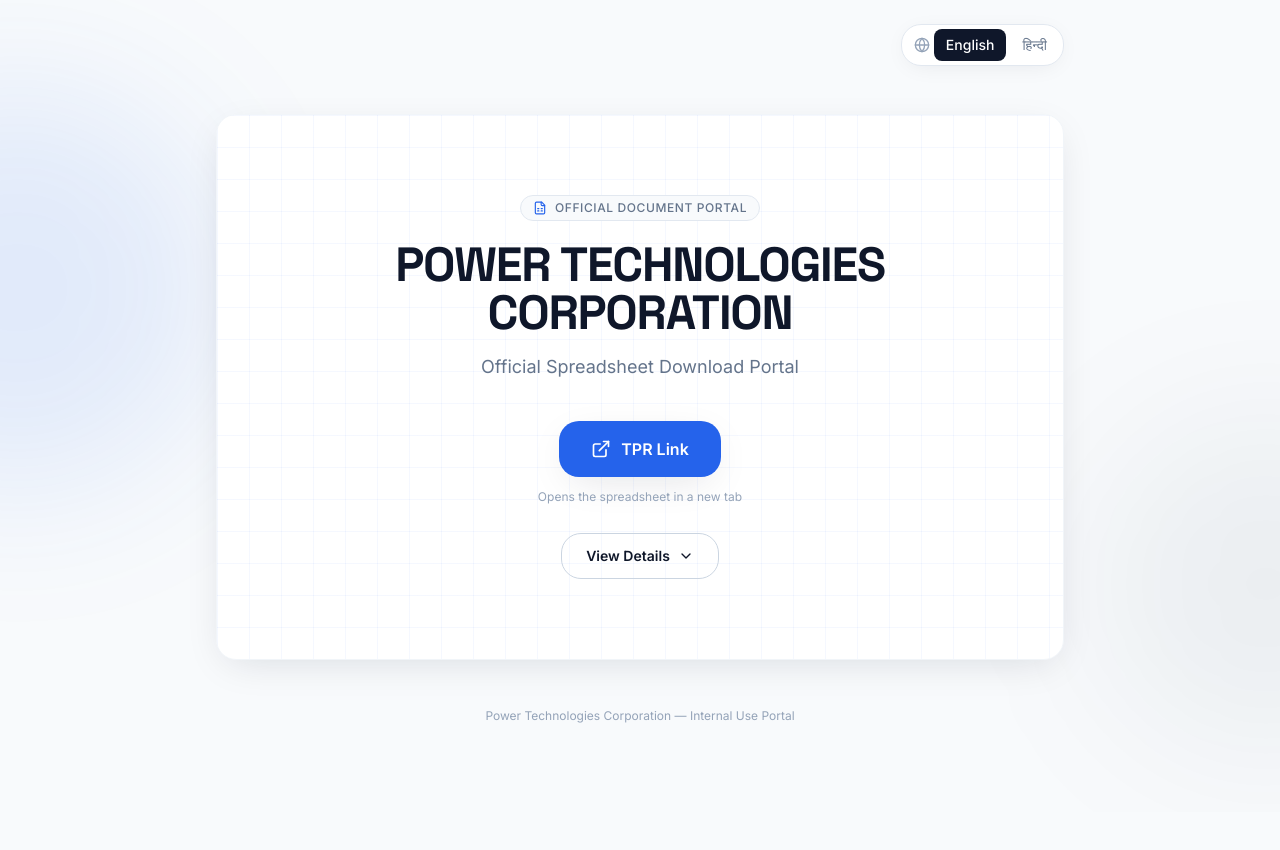
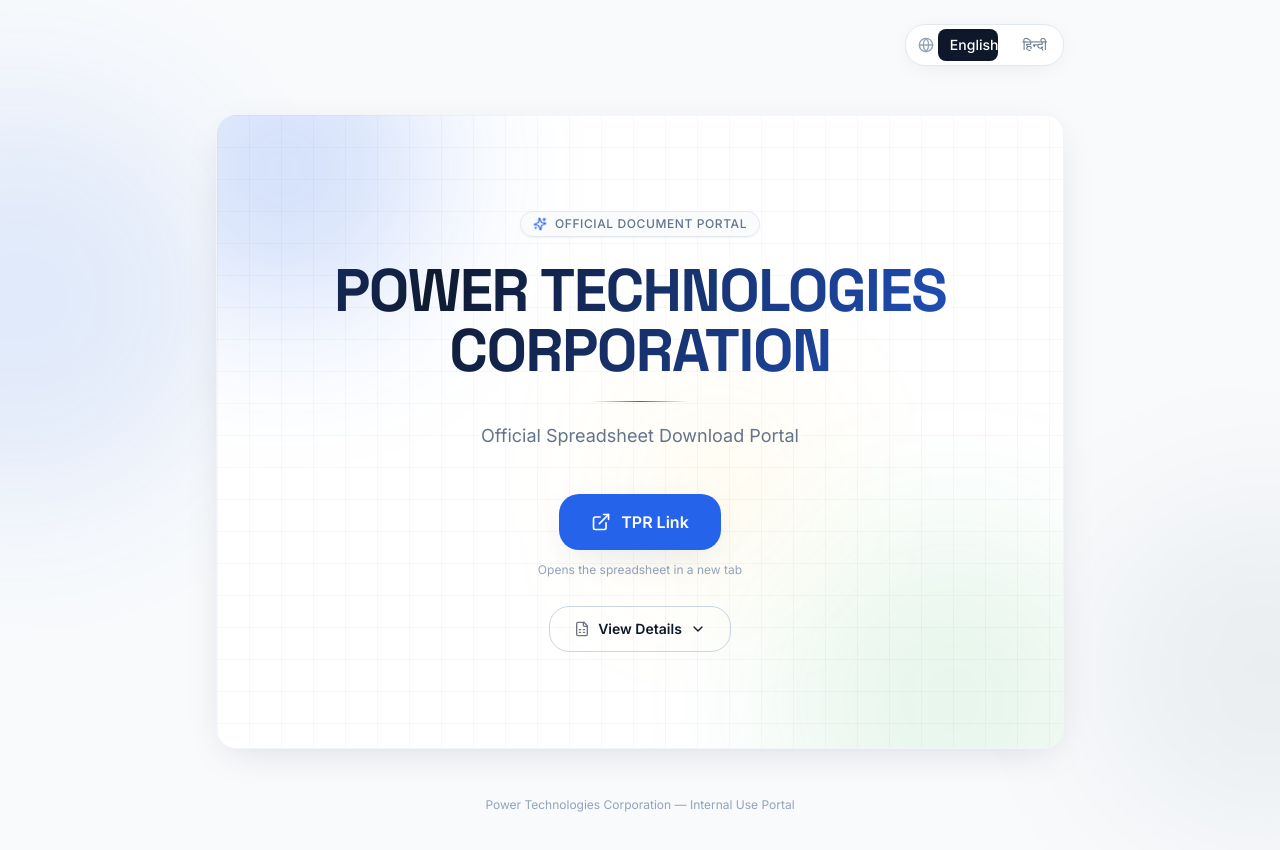
Before and after one commit to Krishgarg2708/PTC-Portal, a React (Vite) app: page / in a window 1280 px wide. Shown: the top 850 px of the page. Before the commit the page ends 812 px from the top, so only its background shows below. Built offline with nearby package versions, Linux system fonts and the light colour scheme.

Commit message:
Add files via upload

```diff
--- a/src/components/AccessRow.tsx
+++ b/src/components/AccessRow.tsx
@@ -14,17 +14,20 @@ export default function AccessRow({ entry, swatchClass, icon = 'user', index }:
 
   return (
     <motion.div
-      initial={{ opacity: 0, y: 10 }}
-      animate={{ opacity: 1, y: 0 }}
-      transition={{ delay: index * 0.05, duration: 0.35 }}
-      className="flex items-start gap-4 rounded-xl border border-slate-100 bg-white p-4 shadow-sm"
+      initial={{ opacity: 0, x: -14 }}
+      animate={{ opacity: 1, x: 0 }}
+      transition={{ delay: index * 0.07, duration: 0.4, ease: [0.16, 1, 0.3, 1] }}
+      whileHover={{ x: 4, borderColor: '#2563EB', boxShadow: '0 8px 24px -10px rgba(37,99,235,0.35)' }}
+      className="flex items-start gap-4 rounded-xl border border-slate-100 bg-white p-4 shadow-sm transition-shadow"
     >
-      <span
+      <motion.span
+        whileHover={{ rotate: 8, scale: 1.1 }}
+        transition={{ type: 'spring', stiffness: 300, damping: 15 }}
         className={`mt-0.5 flex h-9 w-9 shrink-0 items-center justify-center rounded-lg ${swatchClass}`}
         aria-hidden="true"
       >
         <Icon className="h-4 w-4 text-primary" />
-      </span>
+      </motion.span>
       <div className="min-w-0">
         <p className="font-display text-sm font-semibold text-primary">{entry.role}</p>
         <p className="mt-0.5 truncate font-mono text-sm text-accent">{entry.email}</p>
--- a/src/components/DetailsPanel.tsx
+++ b/src/components/DetailsPanel.tsx
@@ -18,22 +18,41 @@ export default function DetailsPanel({ open, t }: Props) {
           initial={{ height: 0, opacity: 0 }}
           animate={{ height: 'auto', opacity: 1 }}
           exit={{ height: 0, opacity: 0 }}
-          transition={{ duration: 0.4, ease: [0.16, 1, 0.3, 1] }}
+          transition={{ duration: 0.45, ease: [0.16, 1, 0.3, 1] }}
           className="overflow-hidden"
         >
-          <div className="mt-8 rounded-xl2 border border-slate-100 bg-white p-6 shadow-soft sm:p-8">
-            <div className="flex items-center gap-3">
-              <span className="flex h-10 w-10 items-center justify-center rounded-lg bg-accent/10">
+          <motion.div
+            initial={{ y: -12, opacity: 0 }}
+            animate={{ y: 0, opacity: 1 }}
+            exit={{ y: -8, opacity: 0 }}
+            transition={{ duration: 0.4, delay: 0.05, ease: [0.16, 1, 0.3, 1] }}
+            className="glass-panel mt-8 rounded-xl2 border border-slate-100 p-6 shadow-soft sm:p-8"
+          >
+            <motion.div
+              initial={{ opacity: 0, x: -10 }}
+              animate={{ opacity: 1, x: 0 }}
+              transition={{ delay: 0.15, duration: 0.35 }}
+              className="flex items-center gap-3"
+            >
+              <motion.span
+                whileHover={{ rotate: -6, scale: 1.08 }}
+                className="flex h-10 w-10 items-center justify-center rounded-lg bg-accent/10"
+              >
                 <FileSpreadsheet className="h-5 w-5 text-accent" aria-hidden="true" />
-              </span>
+              </motion.span>
               <h2 className="font-display text-xl font-semibold text-primary">
                 {t.detailsTitle}
               </h2>
-            </div>
+            </motion.div>
 
-            <p className="mt-4 text-sm leading-relaxed text-slate-600 sm:text-base">
+            <motion.p
+              initial={{ opacity: 0 }}
+              animate={{ opacity: 1 }}
+              transition={{ delay: 0.22, duration: 0.4 }}
+              className="mt-4 text-sm leading-relaxed text-slate-600 sm:text-base"
+            >
               {t.description}
-            </p>
+            </motion.p>
 
             <div className="mt-6 grid gap-6 sm:grid-cols-[minmax(0,220px)_1fr]">
               <MiniSheet />
@@ -51,23 +70,39 @@ export default function DetailsPanel({ open, t }: Props) {
               </div>
             </div>
 
-            <div className="mt-8 rounded-xl bg-slate-50 p-5">
+            <motion.div
+              initial={{ opacity: 0, y: 10 }}
+              animate={{ opacity: 1, y: 0 }}
+              transition={{ delay: 0.4, duration: 0.4 }}
+              className="mt-8 rounded-xl bg-slate-50 p-5"
+            >
               <div className="flex items-center gap-2">
-                <Info className="h-4 w-4 text-accent" aria-hidden="true" />
+                <motion.span
+                  animate={{ scale: [1, 1.15, 1] }}
+                  transition={{ duration: 2.2, repeat: Infinity, ease: 'easeInOut' }}
+                >
+                  <Info className="h-4 w-4 text-accent" aria-hidden="true" />
+                </motion.span>
                 <h3 className="font-display text-sm font-semibold text-primary">
                   {t.notesTitle}
                 </h3>
               </div>
               <ul className="mt-3 space-y-2">
                 {t.notes.map((note, i) => (
-                  <li key={i} className="flex gap-2 text-sm text-slate-600">
+                  <motion.li
+                    key={i}
+                    initial={{ opacity: 0, x: -8 }}
+                    animate={{ opacity: 1, x: 0 }}
+                    transition={{ delay: 0.45 + i * 0.06, duration: 0.3 }}
+                    className="flex gap-2 text-sm text-slate-600"
+                  >
                     <span className="mt-2 h-1 w-1 shrink-0 rounded-full bg-slate-400" />
                     {note}
-                  </li>
+                  </motion.li>
                 ))}
               </ul>
-            </div>
-          </div>
+            </motion.div>
+          </motion.div>
         </motion.section>
       )}
     </AnimatePresence>
--- a/src/components/Footer.tsx
+++ b/src/components/Footer.tsx
@@ -1,3 +1,4 @@
+import { motion } from 'framer-motion';
 import type { Translation } from '../i18n/translations';
 
 interface Props {
@@ -6,8 +7,13 @@ interface Props {
 
 export default function Footer({ t }: Props) {
   return (
-    <footer className="mx-auto mt-12 max-w-3xl pb-10 text-center">
+    <motion.footer
+      initial={{ opacity: 0 }}
+      animate={{ opacity: 1 }}
+      transition={{ delay: 0.5, duration: 0.6 }}
+      className="mx-auto mt-12 max-w-3xl pb-10 text-center"
+    >
       <p className="text-xs text-slate-400">{t.footerNote}</p>
-    </footer>
+    </motion.footer>
   );
 }
--- a/src/components/Hero.tsx
+++ b/src/components/Hero.tsx
@@ -1,5 +1,5 @@
 import { motion } from 'framer-motion';
-import { ChevronDown, ExternalLink, FileSpreadsheet } from 'lucide-react';
+import { ChevronDown, ExternalLink, FileSpreadsheet, Sparkles } from 'lucide-react';
 import type { Translation } from '../i18n/translations';
 
 const SPREADSHEET_URL =
@@ -17,37 +17,63 @@ export default function Hero({ t, detailsOpen, toggleDetails }: Props) {
   };
 
   return (
-    <section className="relative overflow-hidden rounded-xl2 border border-slate-100 bg-white px-6 py-14 shadow-soft sm:px-12 sm:py-20">
+    <section className="relative overflow-hidden rounded-xl2 border border-slate-100 bg-white px-6 py-16 shadow-soft sm:px-12 sm:py-24">
+      {/* Ambient background layers */}
       <div
         className="blueprint-grid pointer-events-none absolute inset-0 animate-gridpulse"
         aria-hidden="true"
       />
+      <div
+        className="aurora-orb animate-float-slow left-[-6rem] top-[-4rem] h-72 w-72 bg-accent/20"
+        aria-hidden="true"
+      />
+      <div
+        className="aurora-orb animate-float-slower bottom-[-6rem] right-[-4rem] h-80 w-80 bg-success/10"
+        aria-hidden="true"
+      />
+      <div
+        className="aurora-orb animate-float-slow right-1/3 top-1/2 h-40 w-40 bg-warning/10"
+        aria-hidden="true"
+        style={{ animationDelay: '2s' }}
+      />
 
       <div className="relative mx-auto max-w-2xl text-center">
         <motion.div
-          initial={{ opacity: 0, y: 8 }}
-          animate={{ opacity: 1, y: 0 }}
-          transition={{ duration: 0.4 }}
-          className="inline-flex items-center gap-2 rounded-full border border-slate-200 bg-slate-50 px-3 py-1 text-xs font-medium uppercase tracking-wider text-slate-500"
+          initial={{ opacity: 0, y: 8, scale: 0.9 }}
+          animate={{ opacity: 1, y: 0, scale: 1 }}
+          transition={{ duration: 0.5, ease: [0.16, 1, 0.3, 1] }}
+          className="inline-flex items-center gap-2 rounded-full border border-slate-200 bg-slate-50/80 px-3 py-1 text-xs font-medium uppercase tracking-wider text-slate-500 shadow-sm backdrop-blur"
         >
-          <FileSpreadsheet className="h-3.5 w-3.5 text-accent" aria-hidden="true" />
+          <motion.span
+            animate={{ rotate: [0, 15, -10, 0] }}
+            transition={{ duration: 3, repeat: Infinity, ease: 'easeInOut' }}
+          >
+            <Sparkles className="h-3.5 w-3.5 text-accent" aria-hidden="true" />
+          </motion.span>
           {t.eyebrow}
         </motion.div>
 
         <motion.h1
-          initial={{ opacity: 0, y: 14 }}
+          initial={{ opacity: 0, y: 22 }}
           animate={{ opacity: 1, y: 0 }}
-          transition={{ duration: 0.5, delay: 0.1 }}
-          className="mt-5 font-display text-3xl font-bold tracking-tight text-primary sm:text-5xl"
+          transition={{ duration: 0.65, delay: 0.12, ease: [0.16, 1, 0.3, 1] }}
+          className="text-gradient mt-6 font-display text-3xl font-bold tracking-tight sm:text-5xl md:text-6xl"
         >
           {t.heading}
         </motion.h1>
 
+        <motion.div
+          initial={{ scaleX: 0, opacity: 0 }}
+          animate={{ scaleX: 1, opacity: 1 }}
+          transition={{ duration: 0.6, delay: 0.3 }}
+          className="mx-auto mt-5 h-px w-24 origin-center bg-gradient-to-r from-transparent via-accent to-transparent"
+        />
+
         <motion.p
           initial={{ opacity: 0, y: 14 }}
           animate={{ opacity: 1, y: 0 }}
-          transition={{ duration: 0.5, delay: 0.2 }}
-          className="mt-4 text-base text-slate-500 sm:text-lg"
+          transition={{ duration: 0.5, delay: 0.24 }}
+          className="mt-5 text-base text-slate-500 sm:text-lg"
         >
           {t.subtitle}
         </motion.p>
@@ -55,17 +81,24 @@ export default function Hero({ t, detailsOpen, toggleDetails }: Props) {
         <motion.div
           initial={{ opacity: 0, y: 16 }}
           animate={{ opacity: 1, y: 0 }}
-          transition={{ duration: 0.5, delay: 0.3 }}
-          className="mt-10 flex flex-col items-center gap-3"
+          transition={{ duration: 0.5, delay: 0.36 }}
+          className="mt-11 flex flex-col items-center gap-3"
         >
           <motion.button
             type="button"
             onClick={handleOpenLink}
-            whileHover={{ scale: 1.02 }}
-            whileTap={{ scale: 0.98 }}
-            className="flex w-full max-w-sm items-center justify-center gap-2.5 rounded-xl2 bg-accent px-8 py-4 text-base font-semibold text-white shadow-soft transition-colors hover:bg-blue-700 sm:w-auto"
+            whileHover={{ scale: 1.04, y: -2, boxShadow: '0 20px 45px -15px rgba(37,99,235,0.55)' }}
+            whileTap={{ scale: 0.97 }}
+            transition={{ type: 'spring', stiffness: 400, damping: 18 }}
+            className="shimmer-btn group flex w-full max-w-sm items-center justify-center gap-2.5 rounded-xl2 bg-gradient-to-r from-accent via-blue-600 to-primary bg-[length:200%_auto] px-8 py-4 text-base font-semibold text-white shadow-soft transition-[background-position] duration-500 hover:bg-right sm:w-auto"
           >
-            <ExternalLink className="h-5 w-5" aria-hidden="true" />
+            <motion.span
+              className="inline-flex"
+              animate={{ x: [0, 3, 0] }}
+              transition={{ duration: 1.8, repeat: Infinity, ease: 'easeInOut' }}
+            >
+              <ExternalLink className="h-5 w-5" aria-hidden="true" />
+            </motion.span>
             {t.downloadCta}
           </motion.button>
           <p className="text-xs text-slate-400">{t.downloadHint}</p>
@@ -75,14 +108,15 @@ export default function Hero({ t, detailsOpen, toggleDetails }: Props) {
             onClick={toggleDetails}
             aria-expanded={detailsOpen}
             aria-controls="spreadsheet-details"
-            whileHover={{ scale: 1.02 }}
-            whileTap={{ scale: 0.98 }}
-            className="mt-4 flex items-center gap-2 rounded-xl2 border border-slate-300 px-6 py-3 text-sm font-semibold text-primary transition-colors hover:border-accent hover:text-accent"
+            whileHover={{ scale: 1.03, borderColor: '#2563EB' }}
+            whileTap={{ scale: 0.97 }}
+            className="mt-4 flex items-center gap-2 rounded-xl2 border border-slate-300 px-6 py-3 text-sm font-semibold text-primary transition-colors hover:text-accent"
           >
+            <FileSpreadsheet className="h-4 w-4 opacity-60" aria-hidden="true" />
             {detailsOpen ? t.hideDetails : t.viewDetails}
             <motion.span
               animate={{ rotate: detailsOpen ? 180 : 0 }}
-              transition={{ duration: 0.25 }}
+              transition={{ duration: 0.3, ease: [0.16, 1, 0.3, 1] }}
             >
               <ChevronDown className="h-4 w-4" aria-hidden="true" />
             </motion.span>
--- a/src/components/LanguageSwitch.tsx
+++ b/src/components/LanguageSwitch.tsx
@@ -1,3 +1,4 @@
+import { motion } from 'framer-motion';
 import { Globe } from 'lucide-react';
 import type { Language, Translation } from '../i18n/translations';
 
@@ -9,20 +10,31 @@ interface Props {
 
 export default function LanguageSwitch({ language, setLanguage, t }: Props) {
   return (
-    <div
+    <motion.div
+      initial={{ opacity: 0, y: -10 }}
+      animate={{ opacity: 1, y: 0 }}
+      transition={{ duration: 0.4 }}
       role="group"
       aria-label="Language switch"
-      className="flex items-center gap-1 rounded-xl2 border border-slate-200 bg-white p-1 shadow-card"
+      className="relative flex items-center gap-1 rounded-xl2 border border-slate-200 bg-white p-1 shadow-card"
     >
       <Globe className="ml-2 h-4 w-4 text-slate-400" aria-hidden="true" />
+      <div className="relative flex">
+        <motion.span
+          layout
+          transition={{ type: 'spring', stiffness: 400, damping: 30 }}
+          className="absolute inset-y-0 rounded-lg bg-primary"
+          style={{
+            width: '50%',
+            left: language === 'en' ? '0%' : '50%',
+          }}
+        />
         <button
           type="button"
           aria-pressed={language === 'en'}
           onClick={() => setLanguage('en')}
-        className={`rounded-lg px-3 py-1.5 text-sm font-medium transition-colors ${
-          language === 'en'
-            ? 'bg-primary text-white'
-            : 'text-slate-500 hover:text-primary'
+          className={`relative z-10 rounded-lg px-3 py-1.5 text-sm font-medium transition-colors ${
+            language === 'en' ? 'text-white' : 'text-slate-500 hover:text-primary'
           }`}
         >
           {t.langLabelEn}
@@ -31,14 +43,13 @@ export default function LanguageSwitch({ language, setLanguage, t }: Props) {
           type="button"
           aria-pressed={language === 'hi'}
           onClick={() => setLanguage('hi')}
-        className={`rounded-lg px-3 py-1.5 text-sm font-medium transition-colors ${
-          language === 'hi'
-            ? 'bg-primary text-white'
-            : 'text-slate-500 hover:text-primary'
+          className={`relative z-10 rounded-lg px-3 py-1.5 text-sm font-medium transition-colors ${
+            language === 'hi' ? 'text-white' : 'text-slate-500 hover:text-primary'
           }`}
         >
           {t.langLabelHi}
         </button>
       </div>
+    </motion.div>
   );
 }
--- a/src/components/MiniSheet.tsx
+++ b/src/components/MiniSheet.tsx
@@ -23,11 +23,19 @@ const cellClass: Record<string, string> = {
 
 export default function MiniSheet() {
   return (
-    <div
-      className="grid gap-1.5 rounded-2xl bg-slate-50 p-4"
+    <motion.div
+      className="group relative grid gap-1.5 overflow-hidden rounded-2xl bg-slate-50 p-4 shadow-inner"
       role="img"
       aria-label="Illustration of a spreadsheet grid with color-coded permission cells"
+      whileHover={{ scale: 1.015 }}
+      transition={{ type: 'spring', stiffness: 260, damping: 20 }}
     >
+      <motion.div
+        className="pointer-events-none absolute inset-0 -translate-x-full bg-gradient-to-r from-transparent via-white/60 to-transparent"
+        animate={{ x: ['-100%', '160%'] }}
+        transition={{ duration: 2.6, repeat: Infinity, repeatDelay: 1.4, ease: 'easeInOut' }}
+        aria-hidden="true"
+      />
       {ROWS.map((row, rowIndex) => (
         <div key={rowIndex} className="flex gap-1.5">
           {Array.from({ length: COLS }).map((_, colIndex) => (
@@ -36,6 +44,7 @@ export default function MiniSheet() {
               className={`h-4 flex-1 rounded-sm sm:h-5 ${cellClass[row]}`}
               initial={{ opacity: 0, scale: 0.6 }}
               animate={{ opacity: 1, scale: 1 }}
+              whileHover={{ scale: 1.25, zIndex: 1 }}
               transition={{
                 delay: (rowIndex * COLS + colIndex) * 0.025,
                 duration: 0.3,
@@ -45,6 +54,6 @@ export default function MiniSheet() {
           ))}
         </div>
       ))}
-    </div>
+    </motion.div>
   );
 }
```
Lines whose indentation alone changed are shown as unchanged.
